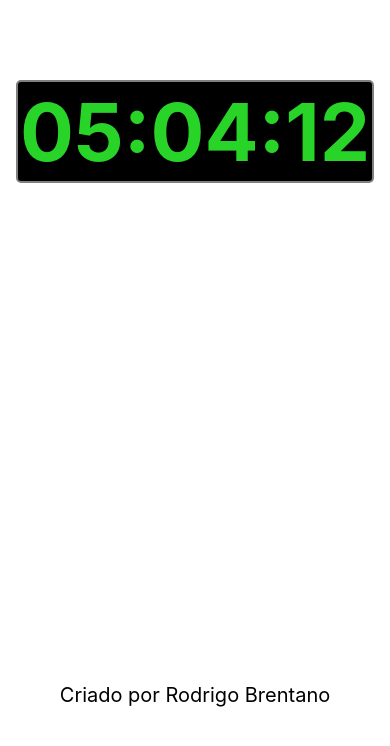
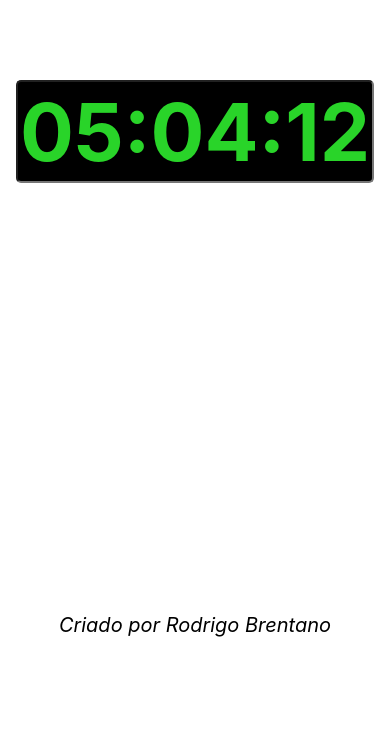
Before and after one commit to RodrigoBJJ94/relogio-digital-javascript-html-css, a plain HTML site: page index.html in a window 390 px wide. Drawn offline with Linux system fonts and the light colour scheme.

Commit message:
Version 1.17

```diff
--- a/style.css
+++ b/style.css
@@ -10,7 +10,6 @@
     font-size: 12rem;
     width: 50rem;
     background: black;
-    border: 0.2rem solid rgb(128, 128, 128);
     border-radius: 0.5rem;
 }
 
@@ -23,6 +22,7 @@ footer p {
     text-align: center;
     font-size: 2rem;
     margin-top: 68rem;
+    font-style: italic;
 }
 
 @media (max-width: 800px) {
@@ -35,11 +35,11 @@ footer p {
     }
 
     footer p {
-        margin-top: 50rem;
+        margin-top: 43rem;
     }
 }
 
-@media (max-width: 320px) {
+@media (max-width: 350px) {
     .clock {
         margin-left: 1.5 rem;
         margin-right: 1.5 rem;
```
